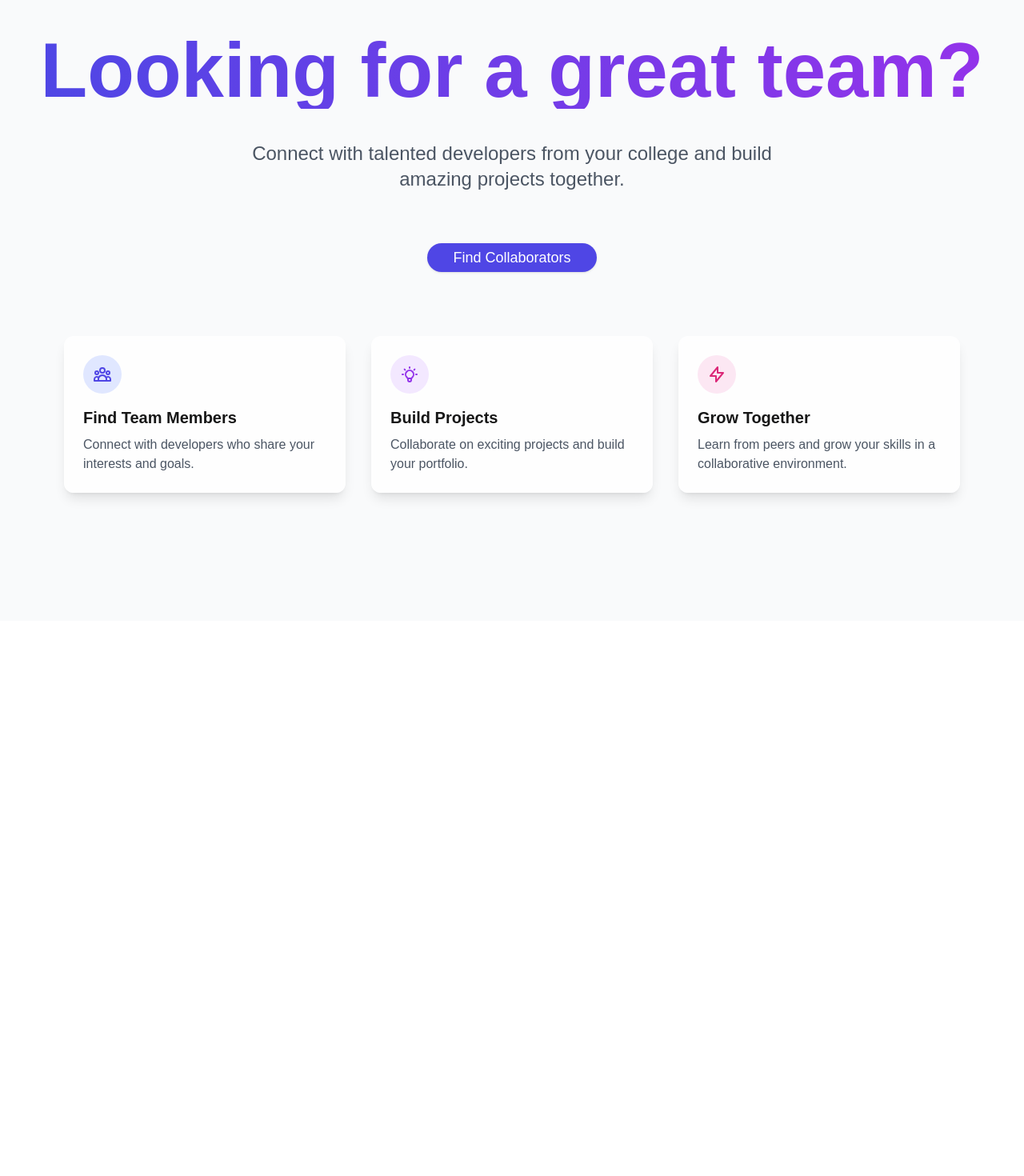
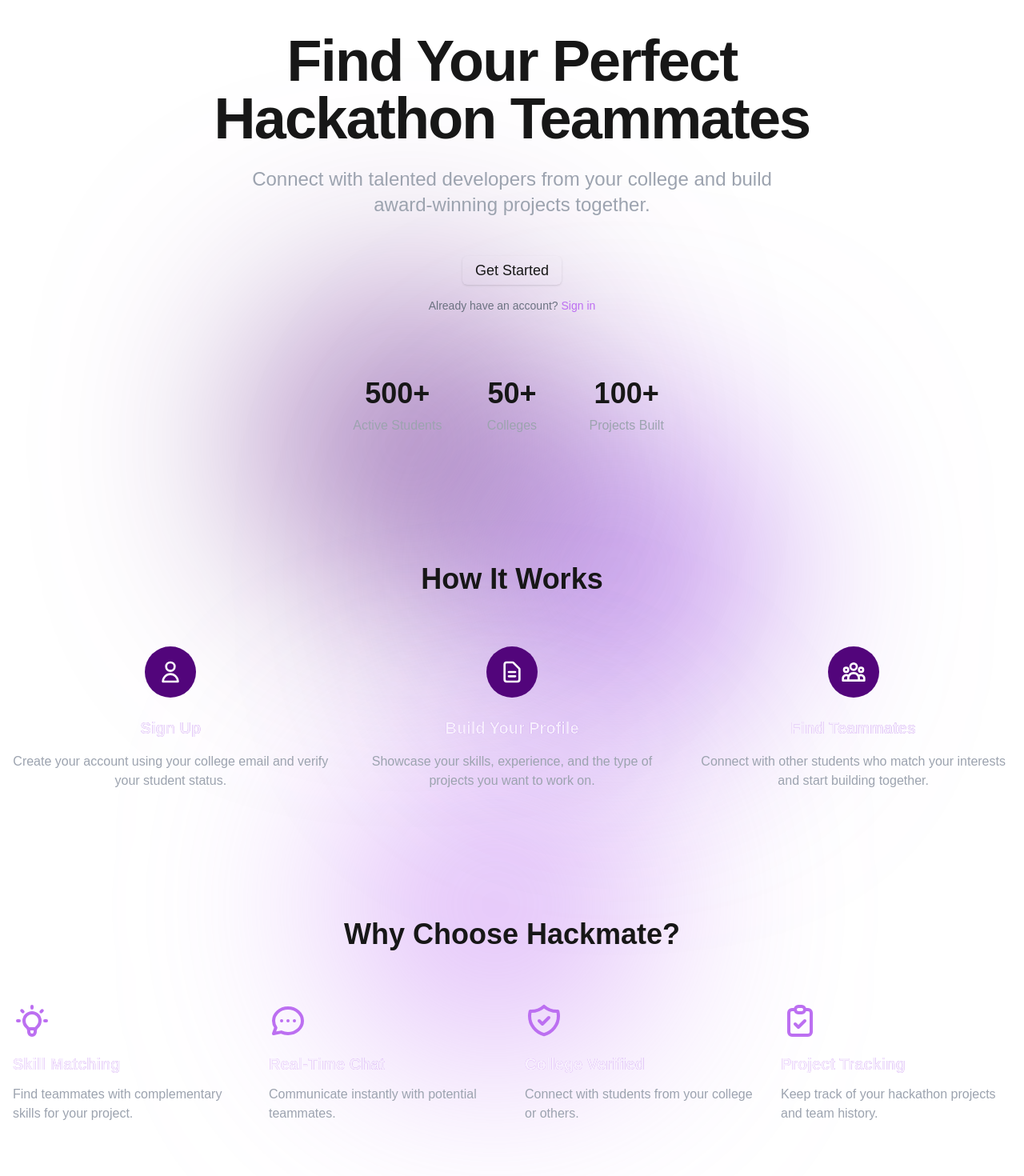
Before and after one commit to kichuman28/hackmatev0, a Next.js app: page / in a window 1280 px wide. Shown: the part 120-1590 px from the top of the page at 80% size. Before the commit the page ends 896 px from the top, so only its background shows below. Built offline with nearby package versions, Linux system fonts and the light colour scheme; no server answers.

Commit message:
Update: Changed the UI of the landing page

```diff
--- a/app/page.tsx
+++ b/app/page.tsx
@@ -3,108 +3,216 @@
 import { motion } from 'framer-motion'
 import { Button } from "./components/ui/button"
 import Navbar from './components/Navbar'
-import "@/app/globals.css";
+import Link from 'next/link'
+
+// Define the steps array
+const steps = [
+  {
+    title: "Sign Up",
+    description: "Create your account using your college email and verify your student status.",
+    icon: (
+      <svg className="w-6 h-6 sm:w-8 sm:h-8 text-white" fill="none" stroke="currentColor" viewBox="0 0 24 24">
+        <path strokeLinecap="round" strokeLinejoin="round" strokeWidth={2} d="M16 7a4 4 0 11-8 0 4 4 0 018 0zM12 14a7 7 0 00-7 7h14a7 7 0 00-7-7z" />
+      </svg>
+    )
+  },
+  {
+    title: "Build Your Profile",
+    description: "Showcase your skills, experience, and the type of projects you want to work on.",
+    icon: (
+      <svg className="w-6 h-6 sm:w-8 sm:h-8 text-white" fill="none" stroke="currentColor" viewBox="0 0 24 24">
+        <path strokeLinecap="round" strokeLinejoin="round" strokeWidth={2} d="M9 12h6m-6 4h6m2 5H7a2 2 0 01-2-2V5a2 2 0 012-2h5.586a1 1 0 01.707.293l5.414 5.414a1 1 0 01.293.707V19a2 2 0 01-2 2z" />
+      </svg>
+    )
+  },
+  {
+    title: "Find Teammates",
+    description: "Connect with other students who match your interests and start building together.",
+    icon: (
+      <svg className="w-6 h-6 sm:w-8 sm:h-8 text-white" fill="none" stroke="currentColor" viewBox="0 0 24 24">
+        <path strokeLinecap="round" strokeLinejoin="round" strokeWidth={2} d="M17 20h5v-2a3 3 0 00-5.356-1.857M17 20H7m10 0v-2c0-.656-.126-1.283-.356-1.857M7 20H2v-2a3 3 0 015.356-1.857M7 20v-2c0-.656.126-1.283.356-1.857m0 0a5.002 5.002 0 019.288 0M15 7a3 3 0 11-6 0 3 3 0 016 0zm6 3a2 2 0 11-4 0 2 2 0 014 0zM7 10a2 2 0 11-4 0 2 2 0 014 0z" />
+      </svg>
+    )
+  }
+];
+
+// Define the features array
+const features = [
+  {
+    title: "Skill Matching",
+    description: "Find teammates with complementary skills for your project.",
+    icon: (
+      <svg className="w-8 h-8 sm:w-12 sm:h-12" fill="none" stroke="currentColor" viewBox="0 0 24 24">
+        <path strokeLinecap="round" strokeLinejoin="round" strokeWidth={2} d="M9.663 17h4.673M12 3v1m6.364 1.636l-.707.707M21 12h-1M4 12H3m3.343-5.657l-.707-.707m2.828 9.9a5 5 0 117.072 0l-.548.547A3.374 3.374 0 0014 18.469V19a2 2 0 11-4 0v-.531c0-.895-.356-1.754-.988-2.386l-.548-.547z" />
+      </svg>
+    )
+  },
+  {
+    title: "Real-Time Chat",
+    description: "Communicate instantly with potential teammates.",
+    icon: (
+      <svg className="w-8 h-8 sm:w-12 sm:h-12" fill="none" stroke="currentColor" viewBox="0 0 24 24">
+        <path strokeLinecap="round" strokeLinejoin="round" strokeWidth={2} d="M8 12h.01M12 12h.01M16 12h.01M21 12c0 4.418-4.03 8-9 8a9.863 9.863 0 01-4.255-.949L3 20l1.395-3.72C3.512 15.042 3 13.574 3 12c0-4.418 4.03-8 9-8s9 3.582 9 8z" />
+      </svg>
+    )
+  },
+  {
+    title: "College Verified",
+    description: "Connect with students from your college or others.",
+    icon: (
+      <svg className="w-8 h-8 sm:w-12 sm:h-12" fill="none" stroke="currentColor" viewBox="0 0 24 24">
+        <path strokeLinecap="round" strokeLinejoin="round" strokeWidth={2} d="M9 12l2 2 4-4m5.618-4.016A11.955 11.955 0 0112 2.944a11.955 11.955 0 01-8.618 3.04A12.02 12.02 0 003 9c0 5.591 3.824 10.29 9 11.622 5.176-1.332 9-6.03 9-11.622 0-1.042-.133-2.052-.382-3.016z" />
+      </svg>
+    )
+  },
+  {
+    title: "Project Tracking",
+    description: "Keep track of your hackathon projects and team history.",
+    icon: (
+      <svg className="w-8 h-8 sm:w-12 sm:h-12" fill="none" stroke="currentColor" viewBox="0 0 24 24">
+        <path strokeLinecap="round" strokeLinejoin="round" strokeWidth={2} d="M9 5H7a2 2 0 00-2 2v12a2 2 0 002 2h10a2 2 0 002-2V7a2 2 0 00-2-2h-2M9 5a2 2 0 002 2h2a2 2 0 002-2M9 5a2 2 0 012-2h2a2 2 0 012 2m-6 9l2 2 4-4" />
+      </svg>
+    )
+  }
+];
 
 export default function Home() {
   return (
-    <div className="min-h-screen bg-gray-50">
+    <div className="min-h-screen relative">
+      <div className="gradient-dark-bg" />
+      <div className="relative z-10">
         <Navbar />
-
-      <main className="container mx-auto px-4 pt-20">
-        <motion.section
-          className="flex flex-col items-center justify-center min-h-screen py-20 relative"
-          initial={{ opacity: 0, y: 40 }}
-          animate={{ opacity: 1, y: 0 }}
-          transition={{
-            delay: 0.3,
-            duration: 0.8,
-            ease: "easeInOut",
-          }}
-        >
-          {/* Decorative Elements */}
-          <div className="absolute inset-0 -z-10">
-            <div className="absolute top-40 left-10 w-72 h-72 bg-purple-300 rounded-full mix-blend-multiply filter blur-xl opacity-70 animate-blob"></div>
-            <div className="absolute top-40 right-10 w-72 h-72 bg-yellow-300 rounded-full mix-blend-multiply filter blur-xl opacity-70 animate-blob animation-delay-2000"></div>
-            <div className="absolute bottom-40 left-1/2 w-72 h-72 bg-pink-300 rounded-full mix-blend-multiply filter blur-xl opacity-70 animate-blob animation-delay-4000"></div>
-          </div>
-
-          <div className="text-center relative z-10 mb-70">
+        <main className="container mx-auto px-4">
+          {/* Hero Section */}
+          <section className="min-h-[calc(100vh-80px)] flex flex-col items-center justify-center text-center py-10 sm:py-20">
             <motion.div
+              className="max-w-4xl mx-auto"
               initial={{ opacity: 0, y: 20 }}
               animate={{ opacity: 1, y: 0 }}
-              transition={{ delay: 0.5 }}
-              className="mb-10"
+              transition={{ duration: 0.8 }}
             >
-              <h1 className="text-6xl md:text-8xl font-bold mb-6 bg-clip-text text-transparent bg-gradient-to-r from-indigo-600 to-purple-600">
-                Looking for a great team?
+              <h1 className="text-3xl sm:text-5xl md:text-7xl font-bold mb-4 sm:mb-6 gradient-text leading-tight mt-10 sm:mt-20 tracking-tight">
+                Find Your Perfect Hackathon Teammates
               </h1>
+              <p className="text-lg sm:text-xl md:text-2xl text-gray-400 mb-8 sm:mb-12 max-w-2xl mx-auto font-medium">
+                Connect with talented developers from your college and build award-winning projects together.
+              </p>
+              <div className="flex flex-col gap-4 justify-center items-center">
+                <Link href="/login">
+                  <Button className="primary-button text-base sm:text-lg">
+                    Get Started
+                  </Button>
+                </Link>
+                <div className="flex items-center gap-1">
+                  <p className="text-xs sm:text-sm text-gray-500">
+                    Already have an account? <Link href="/login" className="text-[#BC6FF1] hover:text-[#892CDC]">Sign in</Link>
+                  </p>
+                </div>
+              </div>
             </motion.div>
 
+            {/* Abstract Gradient Shapes */}
             <motion.div
+              className="absolute inset-0 -z-10 overflow-hidden pointer-events-none"
+              initial={{ opacity: 0 }}
+              animate={{ opacity: 1 }}
+              transition={{ duration: 1 }}
+            >
+              <div className="absolute top-1/4 left-1/4 w-48 h-48 sm:w-96 sm:h-96 bg-[#52057B] rounded-full mix-blend-multiply filter blur-[64px] sm:blur-[128px] opacity-50" />
+              <div className="absolute top-1/3 right-1/4 w-48 h-48 sm:w-96 sm:h-96 bg-[#892CDC] rounded-full mix-blend-multiply filter blur-[64px] sm:blur-[128px] opacity-50" />
+              <div className="absolute bottom-1/4 left-1/3 w-48 h-48 sm:w-96 sm:h-96 bg-[#BC6FF1] rounded-full mix-blend-multiply filter blur-[64px] sm:blur-[128px] opacity-50" />
+            </motion.div>
+
+            {/* Stats Section */}
+            <motion.div
+              className="mt-10 sm:mt-20 grid grid-cols-1 sm:grid-cols-3 gap-4 sm:gap-8 max-w-3xl mx-auto"
               initial={{ opacity: 0, y: 20 }}
               animate={{ opacity: 1, y: 0 }}
-              transition={{ delay: 0.7 }}
-              className="mb-16"
+              transition={{ duration: 0.8, delay: 0.4 }}
             >
-              <p className="text-xl md:text-2xl text-gray-600 max-w-2xl mx-auto">
-                Connect with talented developers from your college and build amazing projects together.
-              </p>
+              <div className="feature-card">
+                <h3 className="text-3xl sm:text-4xl font-bold gradient-text mb-2">500+</h3>
+                <p className="text-sm sm:text-base text-gray-400">Active Students</p>
+              </div>
+              <div className="feature-card">
+                <h3 className="text-3xl sm:text-4xl font-bold gradient-text mb-2">50+</h3>
+                <p className="text-sm sm:text-base text-gray-400">Colleges</p>
+              </div>
+              <div className="feature-card">
+                <h3 className="text-3xl sm:text-4xl font-bold gradient-text mb-2">100+</h3>
+                <p className="text-sm sm:text-base text-gray-400">Projects Built</p>
+              </div>
             </motion.div>
+          </section>
 
+          {/* How It Works Section */}
+          <section className="py-10 sm:py-20">
+            <h2 className="text-3xl sm:text-4xl font-bold text-center mb-8 sm:mb-16 gradient-text">
+              How It Works
+            </h2>
+            <div className="grid sm:grid-cols-2 lg:grid-cols-3 gap-6 sm:gap-8">
+              {steps.map((step, index) => (
                 <motion.div
+                  key={step.title}
+                  className="feature-card"
                   initial={{ opacity: 0, y: 20 }}
                   animate={{ opacity: 1, y: 0 }}
-              transition={{ delay: 0.9 }}
-              className="space-y-4 md:space-y-0 md:space-x-4 mb-20"
+                  transition={{ delay: index * 0.2 }}
                 >
-              <Button
-                onClick={() => window.location.href = '/discover'}
-                className="px-8 py-3 bg-indigo-600 hover:bg-indigo-700 text-white rounded-full text-lg transition-all duration-300 ease-in-out transform hover:scale-105 hover:shadow-lg"
-              >
-                Find Collaborators
-              </Button>
+                  <div className="w-12 h-12 sm:w-16 sm:h-16 rounded-full bg-[#52057B] flex items-center justify-center mb-4 sm:mb-6 mx-auto">
+                    {step.icon}
+                  </div>
+                  <h3 className="text-lg sm:text-xl font-semibold text-center mb-3 sm:mb-4 text-white/90 bg-gradient-to-r from-[#BC6FF1] to-[#892CDC] bg-clip-text text-transparent">
+                    {step.title}
+                  </h3>
+                  <p className="text-sm sm:text-base text-gray-400 text-center">{step.description}</p>
                 </motion.div>
+              ))}
             </div>
+          </section>
 
           {/* Features Section */}
+          <section className="py-10 sm:py-20">
+            <h2 className="text-3xl sm:text-4xl font-bold text-center mb-8 sm:mb-16 gradient-text">
+              Why Choose Hackmate?
+            </h2>
+            <div className="grid sm:grid-cols-2 lg:grid-cols-4 gap-6 sm:gap-8">
+              {features.map((feature, index) => (
                 <motion.div
-            initial={{ opacity: 0, y: 40 }}
-            animate={{ opacity: 1, y: 0 }}
-            transition={{ delay: 1.1 }}
-            className="grid md:grid-cols-3 gap-8 max-w-6xl mx-auto px-4 pb-20"
+                  key={feature.title}
+                  className="feature-card"
+                  initial={{ opacity: 0, scale: 0.9 }}
+                  animate={{ opacity: 1, scale: 1 }}
+                  transition={{ delay: index * 0.1 }}
                 >
-            <div className="bg-white/80 backdrop-blur-sm p-6 rounded-xl shadow-lg">
-              <div className="w-12 h-12 bg-indigo-100 rounded-full flex items-center justify-center mb-4">
-                <svg className="w-6 h-6 text-indigo-600" fill="none" stroke="currentColor" viewBox="0 0 24 24">
-                  <path strokeLinecap="round" strokeLinejoin="round" strokeWidth={2} d="M17 20h5v-2a3 3 0 00-5.356-1.857M17 20H7m10 0v-2c0-.656-.126-1.283-.356-1.857M7 20H2v-2a3 3 0 015.356-1.857M7 20v-2c0-.656.126-1.283.356-1.857m0 0a5.002 5.002 0 019.288 0M15 7a3 3 0 11-6 0 3 3 0 016 0zm6 3a2 2 0 11-4 0 2 2 0 014 0zM7 10a2 2 0 11-4 0 2 2 0 014 0z" />
-                </svg>
+                  <div className="text-[#BC6FF1] mb-3 sm:mb-4">{feature.icon}</div>
+                  <h3 className="text-lg sm:text-xl font-semibold mb-2 sm:mb-3 text-white/90 bg-gradient-to-r from-[#BC6FF1] to-[#892CDC] bg-clip-text text-transparent">
+                    {feature.title}
+                  </h3>
+                  <p className="text-sm sm:text-base text-gray-400">{feature.description}</p>
+                </motion.div>
+              ))}
             </div>
-              <h3 className="text-xl font-semibold mb-2">Find Team Members</h3>
-              <p className="text-gray-600">Connect with developers who share your interests and goals.</p>
+          </section>
+
+          {/* CTA Section */}
+          <section className="py-10 sm:py-20">
+            <div className="text-center">
+              <h2 className="text-3xl sm:text-4xl font-bold mb-4 sm:mb-6 gradient-text">
+                Ready to Find Your Dream Team?
+              </h2>
+              <p className="text-lg sm:text-xl text-gray-400 mb-6 sm:mb-8">
+                Join hundreds of students building amazing projects together
+              </p>
+              <Link href="/login">
+                <Button className="primary-button text-base sm:text-lg">
+                  Get Started Now
+                </Button>
+              </Link>
             </div>
-
-            <div className="bg-white/80 backdrop-blur-sm p-6 rounded-xl shadow-lg">
-              <div className="w-12 h-12 bg-purple-100 rounded-full flex items-center justify-center mb-4">
-                <svg className="w-6 h-6 text-purple-600" fill="none" stroke="currentColor" viewBox="0 0 24 24">
-                  <path strokeLinecap="round" strokeLinejoin="round" strokeWidth={2} d="M9.663 17h4.673M12 3v1m6.364 1.636l-.707.707M21 12h-1M4 12H3m3.343-5.657l-.707-.707m2.828 9.9a5 5 0 117.072 0l-.548.547A3.374 3.374 0 0014 18.469V19a2 2 0 11-4 0v-.531c0-.895-.356-1.754-.988-2.386l-.548-.547z" />
-                </svg>
-              </div>
-              <h3 className="text-xl font-semibold mb-2">Build Projects</h3>
-              <p className="text-gray-600">Collaborate on exciting projects and build your portfolio.</p>
-            </div>
-
-            <div className="bg-white/80 backdrop-blur-sm p-6 rounded-xl shadow-lg">
-              <div className="w-12 h-12 bg-pink-100 rounded-full flex items-center justify-center mb-4">
-                <svg className="w-6 h-6 text-pink-600" fill="none" stroke="currentColor" viewBox="0 0 24 24">
-                  <path strokeLinecap="round" strokeLinejoin="round" strokeWidth={2} d="M13 10V3L4 14h7v7l9-11h-7z" />
-                </svg>
-              </div>
-              <h3 className="text-xl font-semibold mb-2">Grow Together</h3>
-              <p className="text-gray-600">Learn from peers and grow your skills in a collaborative environment.</p>
-            </div>
-          </motion.div>
-        </motion.section>
+          </section>
         </main>
       </div>
-  );
+    </div>
+  )
 }
```
Lines whose indentation alone changed are shown as unchanged.
